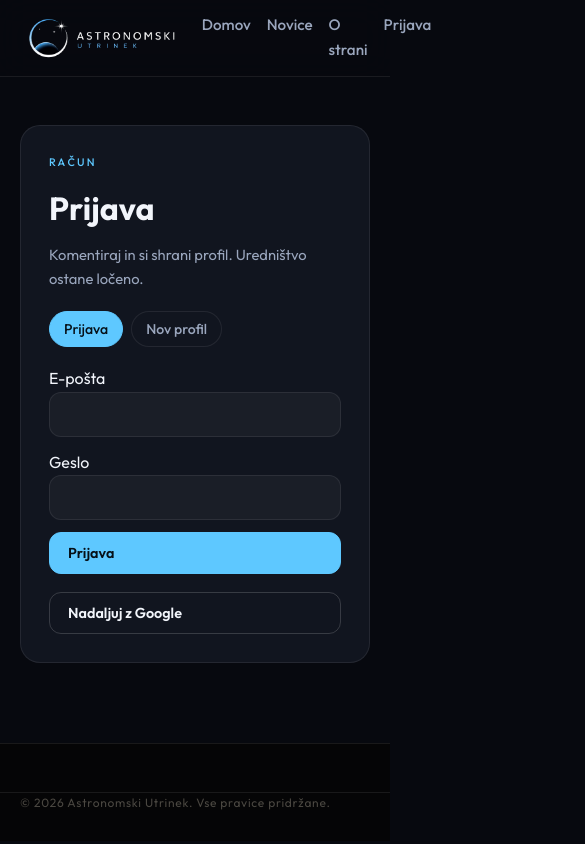
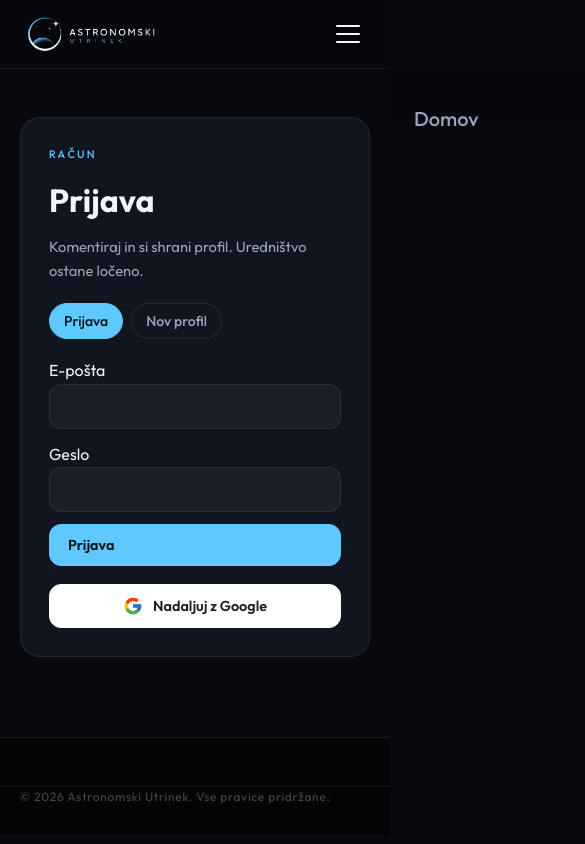
Before and after one commit to filipknez28/astronomskiutrinek, a website: page prijava.html in a window 390 px wide. Shown: the top 844 px of the page, 585 px wide, since content can reach past the window. Drawn offline with Linux system fonts and the light colour scheme.

Commit message:
Mobilni meni s tremi črtami in Google logotip
Na telefonu zgornji pas kaže samo logo in hamburger. Google gumb ima uradni znak.

Co-authored-by: arena-agent <297053741+arena-agent@users.noreply.github.com>

```diff
--- a/app.js
+++ b/app.js
@@ -270,8 +270,28 @@ function initChrome() {
     window.addEventListener("scroll", onScroll, { passive: true });
     onScroll();
   }
+  initMobileNav();
   paintAuthNav();
   window.addEventListener("au-auth", paintAuthNav);
+}
+
+function initMobileNav() {
+  const header = document.querySelector(".site-header");
+  const btn = document.querySelector(".nav-toggle");
+  if (!header || !btn) return;
+  const setOpen = (open) => {
+    header.classList.toggle("nav-open", open);
+    document.body.classList.toggle("nav-lock", open);
+    btn.setAttribute("aria-expanded", open ? "true" : "false");
+    btn.setAttribute("aria-label", open ? "Zapri meni" : "Odpri meni");
+  };
+  btn.addEventListener("click", () => setOpen(!header.classList.contains("nav-open")));
+  header.addEventListener("click", (e) => {
+    if (e.target.closest(".main-nav a")) setOpen(false);
+  });
+  document.addEventListener("keydown", (e) => {
+    if (e.key === "Escape") setOpen(false);
+  });
 }
 
 function paintAuthNav() {
--- a/prijava.html
+++ b/prijava.html
@@ -22,7 +22,10 @@
           <img class="brand-logo" src="assets/logo-clean.png" alt="Logotip Astronomski Utrinek" />
         </span>
       </a>
-      <nav class="main-nav" aria-label="Glavna navigacija">
+      <button class="nav-toggle" type="button" aria-label="Odpri meni" aria-expanded="false" aria-controls="mainNav">
+        <span></span><span></span><span></span>
+      </button>
+      <nav class="main-nav" id="mainNav" aria-label="Glavna navigacija">
         <a href="index.html">Domov</a>
         <a href="novice.html">Novice</a>
         <a href="o-strani.html">O strani</a>
@@ -59,7 +62,15 @@
           <button class="btn btn-primary" type="submit">Ustvari profil</button>
         </form>
 
-        <button type="button" class="btn btn-ghost btn-google" id="googleBtn">Nadaljuj z Google</button>
+        <button type="button" class="btn btn-ghost btn-google" id="googleBtn">
+          <svg class="google-mark" viewBox="0 0 48 48" aria-hidden="true">
+            <path fill="#FFC107" d="M43.6 20.1H42V20H24v8h11.3C33.7 32.7 29.3 36 24 36c-6.6 0-12-5.4-12-12s5.4-12 12-12c3.1 0 5.8 1.2 8 3l5.7-5.7C34 6.1 29.3 4 24 4 12.9 4 4 12.9 4 24s8.9 20 20 20 20-8.9 20-20c0-1.3-.1-2.6-.4-3.9z"/>
+            <path fill="#FF3D00" d="M6.3 14.7l6.6 4.8C14.7 15.1 19 12 24 12c3.1 0 5.8 1.2 8 3l5.7-5.7C34 6.1 29.3 4 24 4 16.3 4 9.7 8.3 6.3 14.7z"/>
+            <path fill="#4CAF50" d="M24 44c5.2 0 9.9-2 13.4-5.2l-6.2-5.2C29.2 35.1 26.7 36 24 36c-5.2 0-9.6-3.3-11.3-7.9l-6.5 5C9.5 39.6 16.2 44 24 44z"/>
+            <path fill="#1976D2" d="M43.6 20.1H42V20H24v8h11.3c-.8 2.2-2.2 4.2-4.1 5.6l6.2 5.2C36.9 39.2 44 34 44 24c0-1.3-.1-2.6-.4-3.9z"/>
+          </svg>
+          Nadaljuj z Google
+        </button>
         <p id="authError" class="error hidden"></p>
       </section>
 
--- a/styles.css
+++ b/styles.css
@@ -159,6 +159,30 @@ img { max-width: 100%; display: block; }
   transition: color 0.25s ease, border-color 0.25s ease;
 }
 .main-nav a:hover { color: var(--ink); border-bottom-color: var(--accent); }
+
+.nav-toggle {
+  display: none;
+  width: 44px;
+  height: 44px;
+  border: 0;
+  background: transparent;
+  padding: 12px 10px;
+  cursor: pointer;
+  flex-shrink: 0;
+}
+.nav-toggle span {
+  display: block;
+  height: 2px;
+  width: 100%;
+  background: var(--ink);
+  border-radius: 2px;
+  transition: transform 0.2s ease, opacity 0.2s ease;
+}
+.nav-toggle span + span { margin-top: 6px; }
+.site-header.nav-open .nav-toggle span:nth-child(1) { transform: translateY(8px) rotate(45deg); }
+.site-header.nav-open .nav-toggle span:nth-child(2) { opacity: 0; }
+.site-header.nav-open .nav-toggle span:nth-child(3) { transform: translateY(-8px) rotate(-45deg); }
+body.nav-lock { overflow: hidden; }
 
 /* ===== Ticker ===== */
 .ticker {
@@ -900,12 +924,34 @@ select.text-input { appearance: none; }
 }
 @media (max-width: 860px) {
   .about-grid { grid-template-columns: 1fr; gap: 40px; }
-  .header-inner { height: 76px; }
-  .brand-mark { height: 46px; }
-  .brand-logo { height: 46px; max-width: min(280px, 58vw); }
+  .header-inner { height: 68px; }
+  .brand-mark { height: 40px; }
+  .brand-logo { height: 40px; max-width: calc(100vw - 110px); }
   .hero-card { height: 78vh; min-height: 440px; }
   .hero-card-caption { padding-bottom: 36px; }
-  .main-nav { gap: 16px; }
+  .nav-toggle { display: grid; align-content: center; }
+  .main-nav {
+    position: fixed;
+    inset: 68px 0 0 0;
+    z-index: 60;
+    display: flex;
+    flex-direction: column;
+    gap: 0;
+    padding: 18px 24px 40px;
+    background: rgba(7, 9, 15, 0.98);
+    transform: translateX(100%);
+    transition: transform 0.25s var(--ease);
+    overflow-y: auto;
+  }
+  .site-header.nav-open .main-nav { transform: none; }
+  .main-nav a,
+  .main-nav .auth-slot a {
+    display: block;
+    font-size: 1.25rem;
+    padding: 16px 0;
+    border-bottom: 1px solid var(--line);
+  }
+  .main-nav .auth-slot { display: block; margin-top: 8px; }
 }
 @media (max-width: 620px) {
   .news-grid { display: grid; grid-template-columns: 1fr; }
@@ -1080,7 +1126,16 @@ body[data-page="admin"] { background: var(--bg); color: var(--ink); }
 .auth-card h1 { font-size: 2rem; font-weight: 650; margin-bottom: 8px; }
 .auth-form { display: grid; gap: 12px; margin: 18px 0; }
 .auth-tabs { display: flex; gap: 8px; margin: 16px 0; }
-.btn-google { width: 100%; }
+.btn-google {
+  width: 100%;
+  justify-content: center;
+  gap: 10px;
+  background: #fff;
+  color: #1f1f1f;
+  border-color: #fff;
+}
+.btn-google:hover { background: #f2f2f2; color: #1f1f1f; border-color: #f2f2f2; }
+.google-mark { width: 20px; height: 20px; flex-shrink: 0; }
 
 .card-img { overflow: hidden; }
 .hero-card img, .story-hero img { will-change: transform; }
@@ -1212,5 +1267,5 @@ textarea#fContent {
 .auth-card h1 { font-size: 2rem; font-weight: 650; margin-bottom: 8px; }
 .auth-form { display: grid; gap: 12px; margin: 18px 0; }
 .auth-tabs { display: flex; gap: 8px; margin: 16px 0; }
-.btn-google { width: 100%; }
+
 .card-img { overflow: hidden; }
```
Also changed, not shown: admin.html (+4 -1 lines), clanek.html (+4 -1 lines), index.html (+4 -1 lines), novice.html (+4 -1 lines), o-strani.html (+4 -1 lines).
